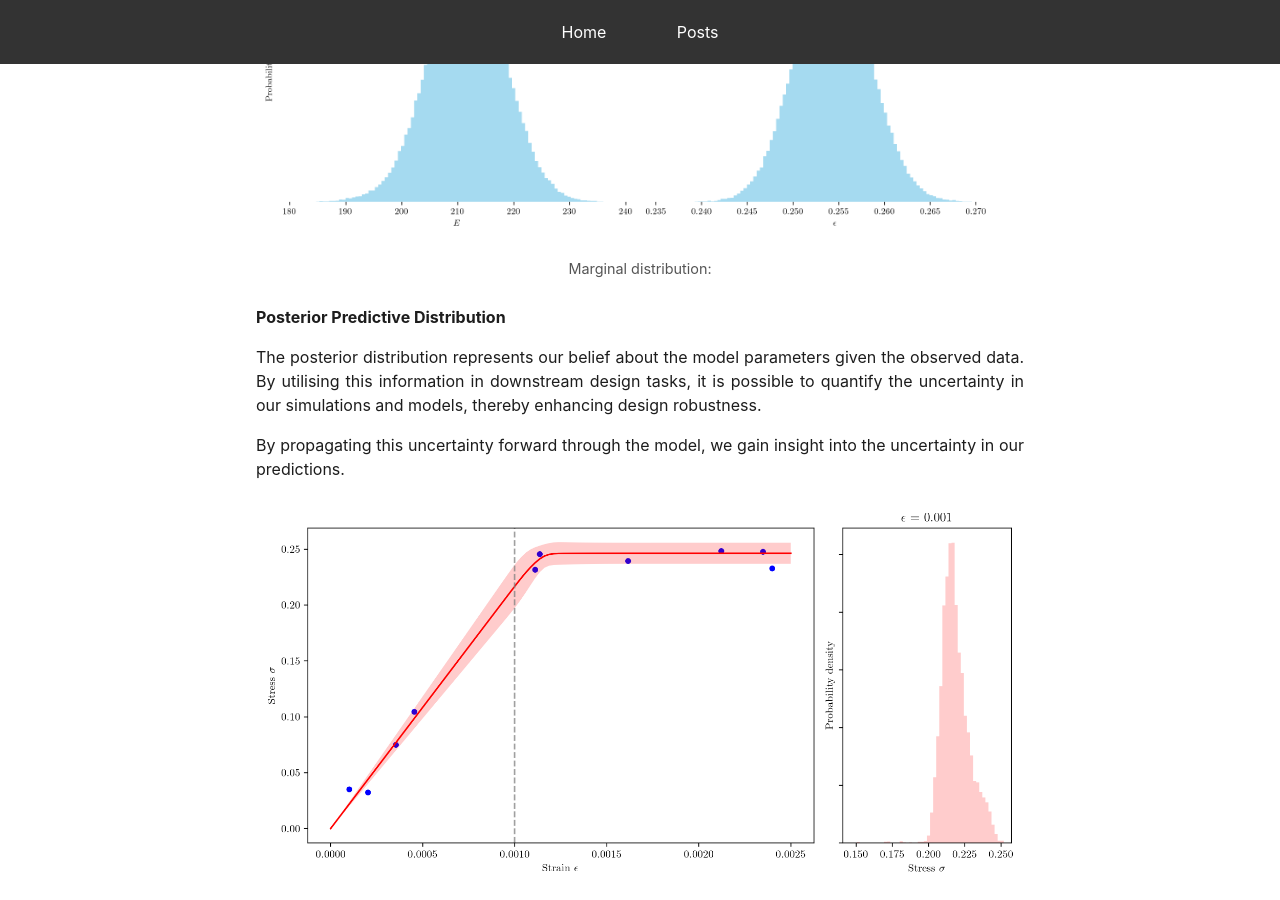
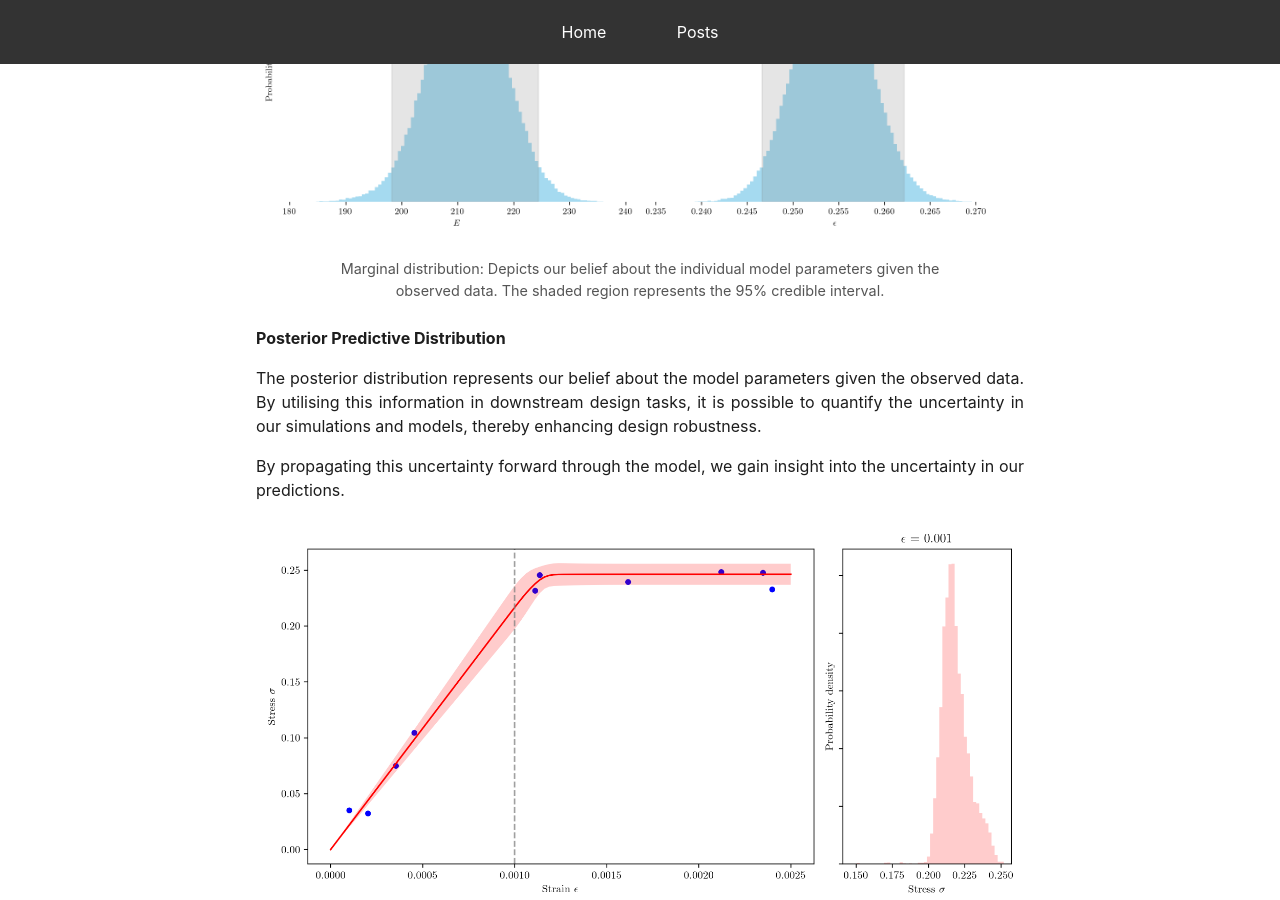
Before and after one commit to mark-hobbs/mark-hobbs.github.io, a Jekyll site: the page built from _posts/2024-12-02-bayesian-inference.md, in a window 1280 px wide and 900 px high, scrolled down 8632 px. Built offline with Jekyll 4.4.1, drawn with Linux system fonts in a browser that asks for light colours; formulas are drawn with MathJax 3.

Commit message:
General updates

```diff
--- a/_posts/2024-12-02-bayesian-inference.md
+++ b/_posts/2024-12-02-bayesian-inference.md
@@ -176,7 +176,7 @@
 <figure>
   <img src="/assets/images/histograms.png" alt="Marginal distribution">
   <figcaption>
-    Marginal distribution:
+    Marginal distribution: Depicts our belief about the individual model parameters given the observed data. The shaded region represents the 95% credible interval.
   </figcaption>
 </figure>
 
```
Also changed, not shown: assets/images/histograms.png.
